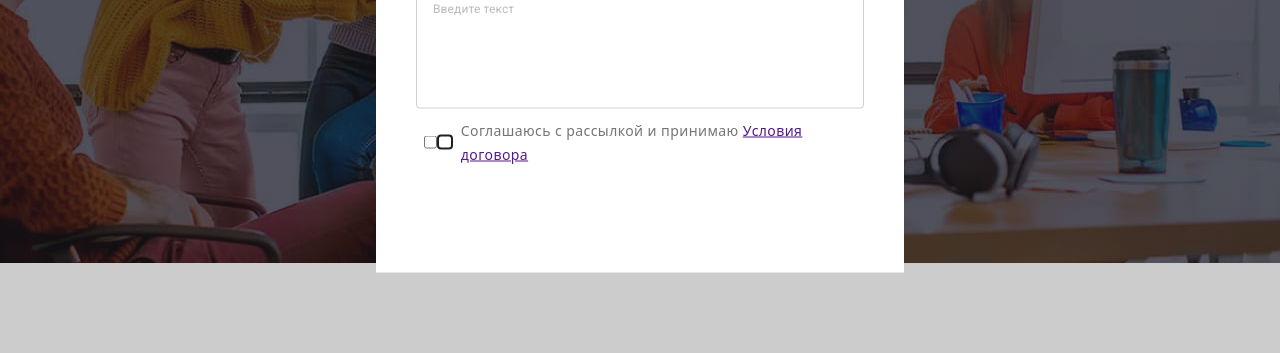
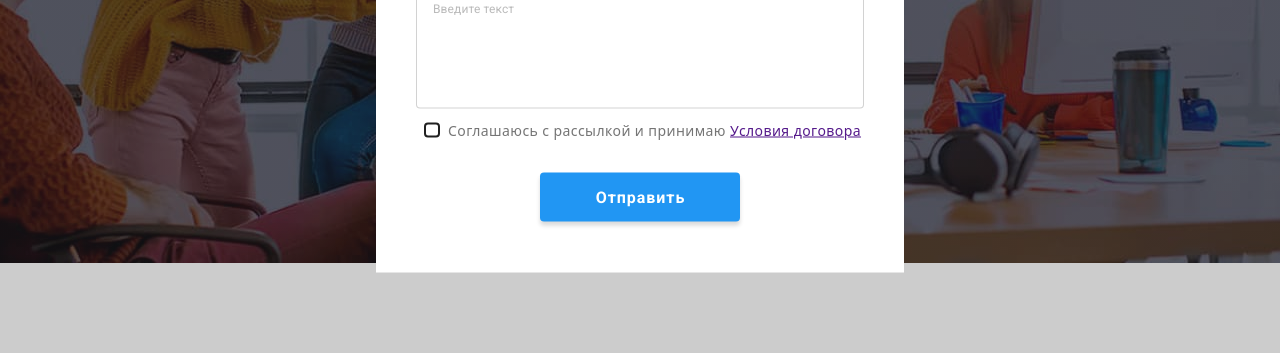
Before and after one commit to mkhomenko2212/goit-markup-hw-06, a plain HTML site: page index.html in a window 1280 px wide. Both pictures are taken after a click on the button "Заказать услугу". Shown: the part 418-771 px from the top of the page. Drawn offline with nearby package versions, Linux system fonts and the light colour scheme.

Commit message:
на проверку

```diff
--- a/css/styles.css
+++ b/css/styles.css
@@ -632,20 +632,23 @@ img {
   align-items: center;
   text-align: center;
   text-decoration: none;
+
   color: var(--primary-white-color);
   background-color: var(--accent-color);
+  box-shadow: 0px 4px 4px rgba(0, 0, 0, 0.15);
+
   font-family: Roboto, sans-serif;
   font-weight: bold;
   line-height: 1.87;
   letter-spacing: 0.06em;
 
   cursor: pointer;
-
+  border: none;
   border-radius: 4px;
   padding: 10px 32px;
   min-width: 200px;
 
-  transition: background-color 250ms cubic-bezier(0.4, 0, 0.2, 1);
+  /* transition: background-color 250ms cubic-bezier(0.4, 0, 0.2, 1); */
 }
 
 .icon-sub {
@@ -846,6 +849,7 @@ button:focus {
 
   min-height: 581px;
   min-width: 528px;
+  align-items: center;
 
   background-color: var(--primary-white-color);
   transform: translate(-50%, -50%) scale(1);
@@ -923,6 +927,8 @@ button:focus {
   border-radius: 4px;
 
   height: 40px;
+
+  transition: border 250ms cubic-bezier(0.4, 0, 0.2, 1);
 }
 .form-icon {
   position: absolute;
@@ -933,6 +939,7 @@ button:focus {
 
   width: 18px;
   height: 18px;
+  transition: fill 250ms cubic-bezier(0.4, 0, 0.2, 1);
 
   fill: var(--tittle-color);
 }
@@ -967,11 +974,20 @@ textarea::placeholder {
   outline: 0;
   outline-offset: 0;
 }
-/* .policy {
-  display: flex;
-  align-items: center;
-} */
 
+.checkbox-input {
+  /* appearance: none;
+  position: absolute; */
+
+  position: absolute;
+  width: 1px;
+  height: 1px;
+  margin: -1px;
+  border: 0;
+  padding: 0;
+  clip: rect(0 0 0 0);
+  overflow: hidden;
+}
 .checkbox-label {
   display: flex;
   align-items: center;
@@ -981,10 +997,11 @@ textarea::placeholder {
   color: var(--primary-text-color);
 
   margin-left: 8px;
+  margin-bottom: 30px;
 }
 
 .icon-check {
-  display: inline-block;
+  display: block;
   width: 10px;
   height: 10px;
 
@@ -1003,3 +1020,31 @@ textarea::placeholder {
   background-origin: content-box;
   border: 2px solid var(--accent-color);
 }
+
+.form-button {
+  display: block;
+  text-decoration: none;
+  color: var(--primary-white-color);
+  background-color: var(--accent-color);
+  font-family: Roboto, sans-serif;
+  font-weight: bold;
+  font-size: 16px;
+  line-height: 1.87;
+  letter-spacing: 0.06em;
+
+  margin: 0 auto;
+
+  cursor: pointer;
+  border: none;
+  border-radius: 4px;
+  padding: 10px 55px 10px 56px;
+  min-width: 200px;
+  text-align: center;
+  box-shadow: 0px 4px 4px rgba(0, 0, 0, 0.15);
+
+  transition: background-color 250ms cubic-bezier(0.4, 0, 0.2, 1);
+}
+.form-button:hover,
+.form-button:focus {
+  background-color: #188ce8;
+}
--- a/index.html
+++ b/index.html
@@ -299,7 +299,7 @@
                 <p>Соглашаюсь с рассылкой и принимаю <a href="">Условия договора</a></p> </label>
               </label>
             </div>
-
+    <button class="form-button" type="submit">Отправить</button>
         </form></div>
 
 
```
Also changed, not shown: portfolio.html (+14 -0 lines).
